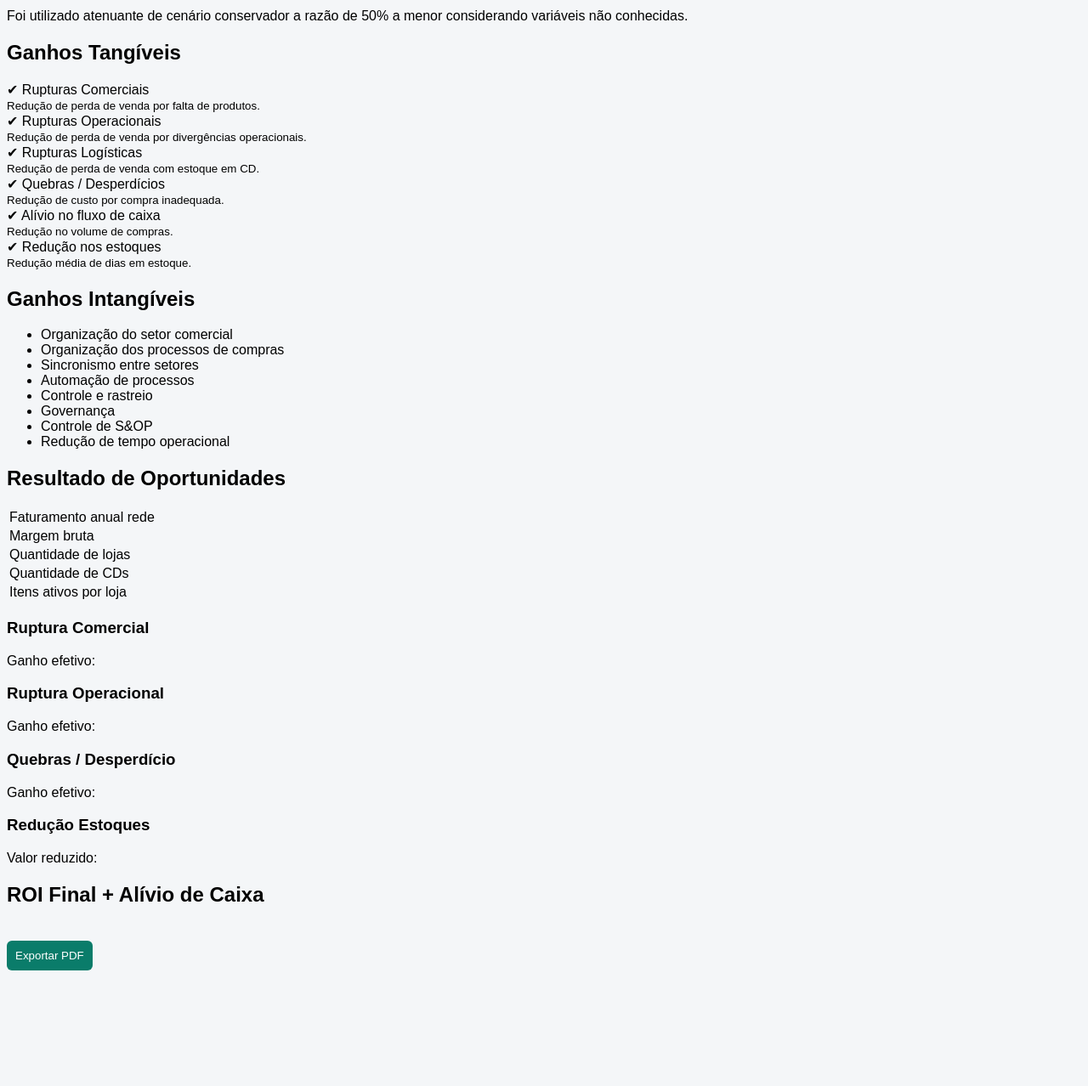
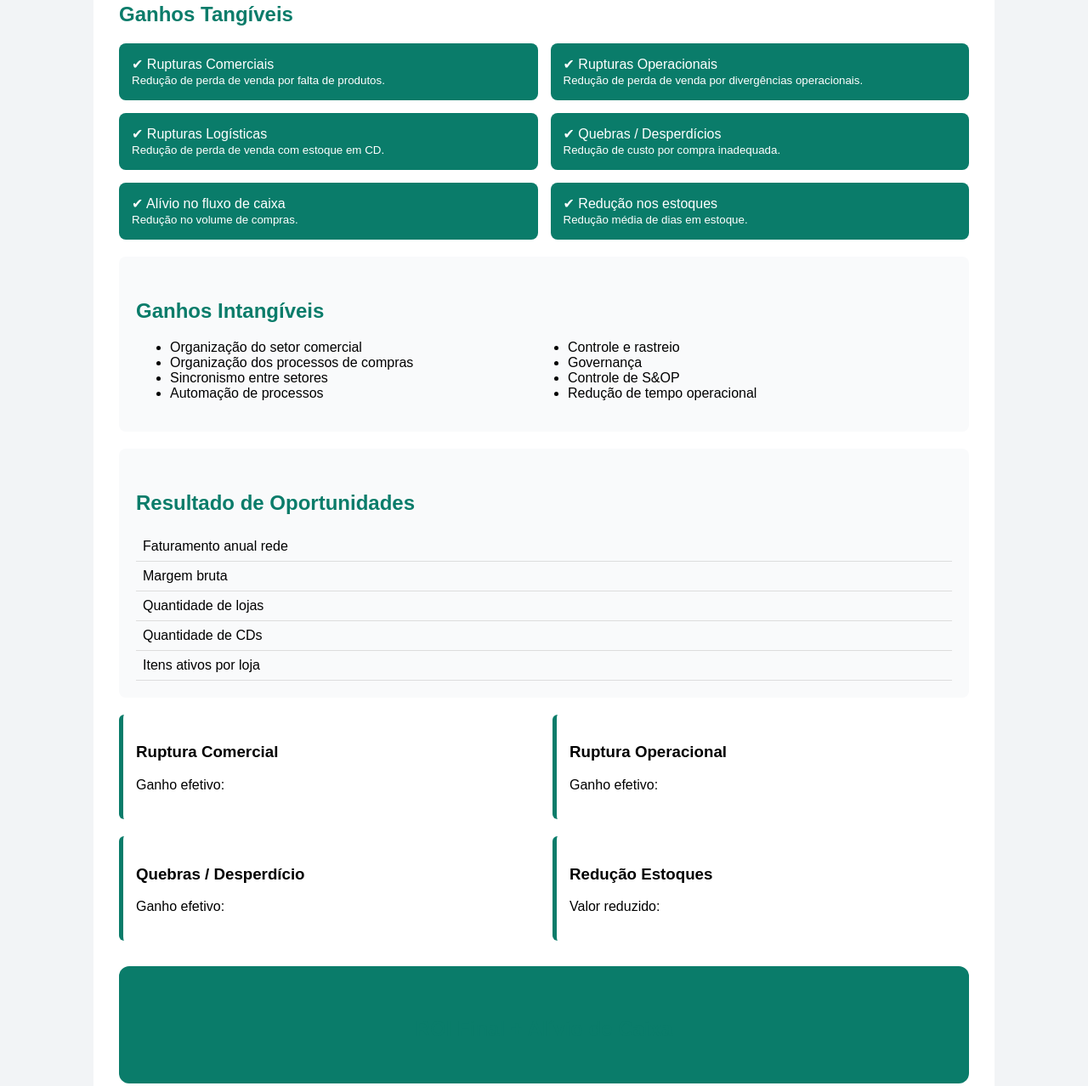
Before and after one commit to Paschoa97/calculadora-roi-kikker, a plain HTML site: page relatorio.html in a window 1280 px wide. Shown: the part 450-1728 px from the top of the page at 85% size. Before the commit the page ends 1600 px from the top, so only its background shows below. Drawn offline with Linux system fonts and the light colour scheme.

Commit message:
Update relatorio.css

```diff
--- a/relatorio.css
+++ b/relatorio.css
@@ -1,42 +1,101 @@
 body {
-  font-family: Arial;
-  background: #f4f6f8;
+  font-family: Arial, sans-serif;
+  background: #f2f4f6;
 }
 
-.relatorio {
-  max-width: 900px;
+.page {
+  max-width: 1000px;
   margin: auto;
   background: white;
   padding: 30px;
-  border-radius: 10px;
 }
 
-.grid {
+.topo {
+  display: flex;
+  align-items: center;
+  gap: 20px;
+  border-bottom: 3px solid #0a7c6a;
+  padding-bottom: 10px;
+}
+
+.logo {
+  height: 40px;
+}
+
+h1 { color:#0a7c6a; }
+h2 { color:#0a7c6a; margin-top:30px; }
+
+.bloco {
+  background: #f9fafb;
+  padding: 20px;
+  border-radius: 8px;
+  margin-top: 20px;
+}
+
+.cards {
   display: grid;
   grid-template-columns: repeat(2,1fr);
-  gap: 12px;
+  gap: 15px;
 }
 
-.card {
-  background: #f9fafb;
+.card-verde {
+  background: #0a7c6a;
+  color: white;
   padding: 15px;
+  border-radius: 8px;
+}
+
+.intangiveis {
+  columns: 2;
+}
+
+table {
+  width: 100%;
+  border-collapse: collapse;
+}
+
+td {
+  padding: 8px;
+  border-bottom: 1px solid #ddd;
+}
+
+.grid-2 {
+  display: grid;
+  grid-template-columns: repeat(2,1fr);
+  gap: 20px;
+  margin-top: 20px;
+}
+
+.box {
+  background: #ffffff;
+  padding: 15px;
+  border-left: 5px solid #0a7c6a;
   border-radius: 6px;
 }
 
-.resultado {
+.resultado-final {
   background: #0a7c6a;
   color: white;
-  padding: 20px;
-  border-radius: 10px;
+  text-align: center;
+  padding: 30px;
+  border-radius: 12px;
+  margin-top: 30px;
+}
+
+footer {
+  text-align: center;
   margin-top: 20px;
-  text-align: center;
 }
 
 button {
-  margin-top: 20px;
-  padding: 10px;
+  padding: 12px 20px;
+  border: none;
   background: #0a7c6a;
   color: white;
-  border: none;
   border-radius: 6px;
 }
+
+@media print {
+  button { display:none; }
+  body { background:white; }
+}
```
